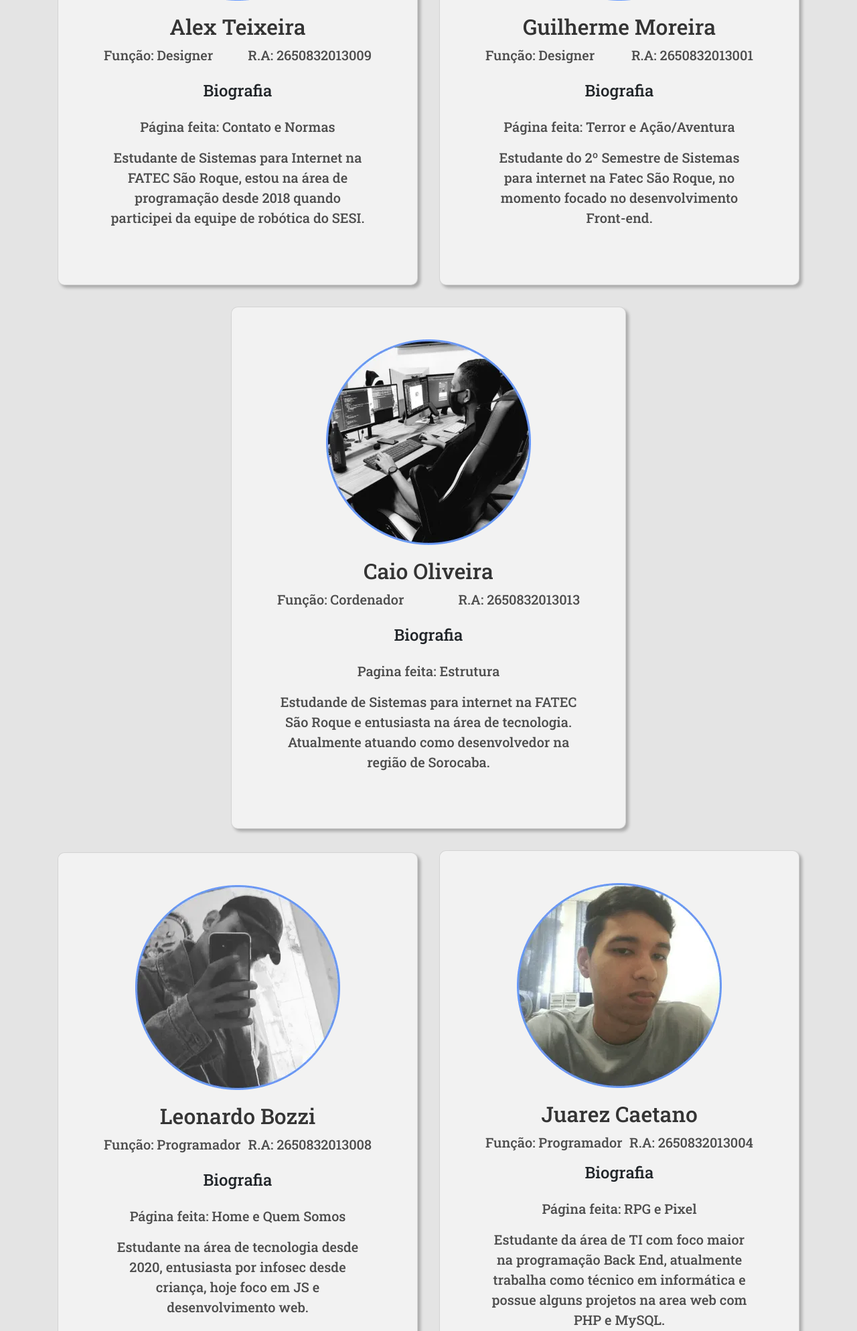
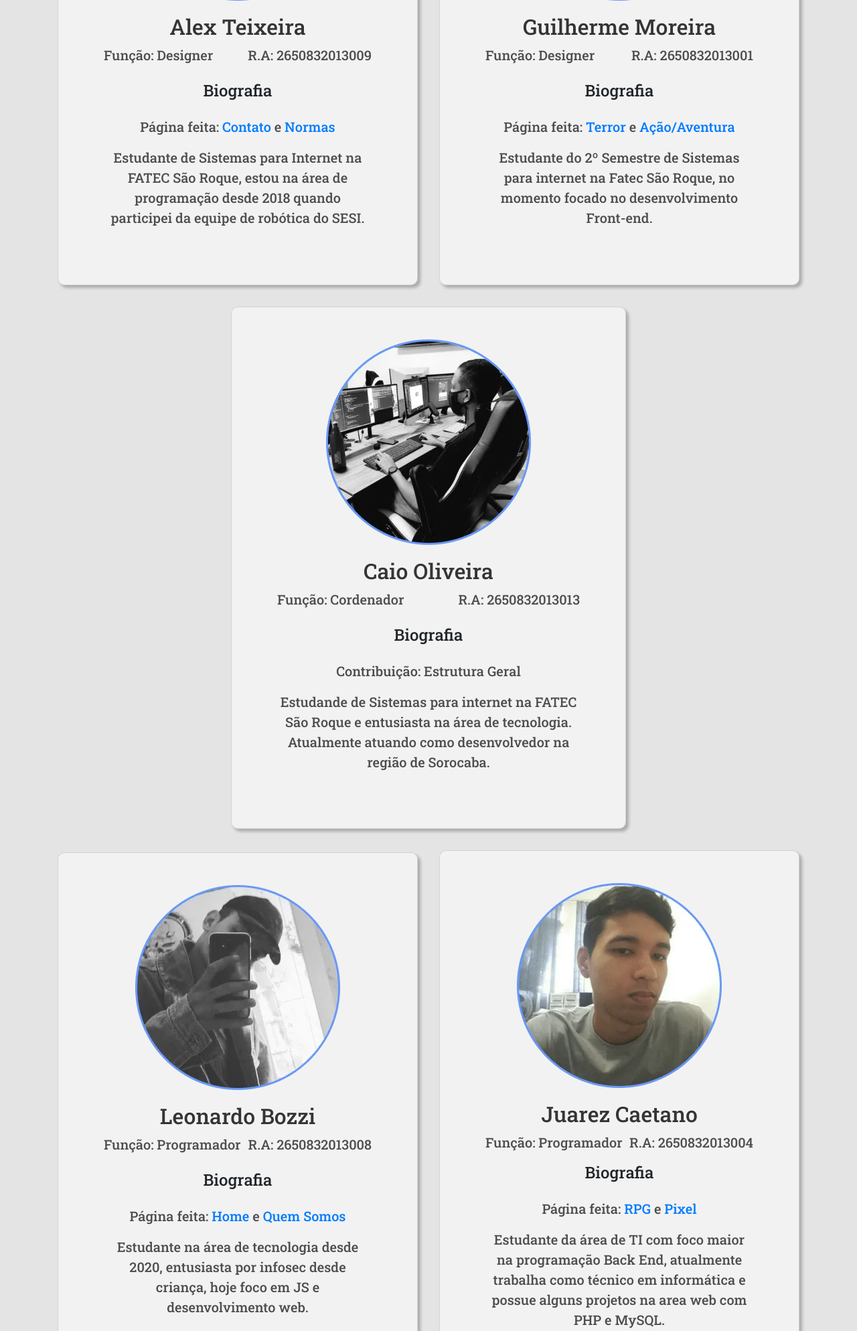
Before and after one commit to caioliveira277/projeto-integrador-2, a PHP site: page /index.php?view=quem-somos in a window 1280 px wide. Shown: the part 585-2573 px from the top of the page at 67% size. Run offline with PHP 8.4, Linux system fonts and the light colour scheme.

Commit message:
adicao de links na pagina quem somos

```diff
--- a/pages/quem-somos.php
+++ b/pages/quem-somos.php
@@ -12,7 +12,11 @@
                             <p>R.A: 2650832013009</p>
                         </div>
                         <h4 class="mb-4">Biografia</h4>
-                        <p>Página feita: Contato e Normas</p>
+                        <p>Página feita:
+                            <a href="./index.php?view=contato" target="_blank">Contato</a>
+                            e
+                            <a href="./index.php?view=normas-utilizacao" target="_blank">Normas</a>
+                        </p>
                         <p class="card-text">Estudante de Sistemas para Internet na FATEC São Roque, estou na área de programação desde 2018 quando participei da equipe de robótica do SESI.</p>
                     </div>
                 </div>
@@ -27,7 +31,12 @@
                             <p>R.A: 2650832013001</p>
                         </div>
                         <h4 class="mb-4">Biografia</h4>
-                        <p>Página feita: Terror e Ação/Aventura</p>
+                        <p>
+                            Página feita:
+                            <a href="./index.php?view=terror" target="_blank">Terror</a>
+                            e
+                            <a href="./index.php?view=acao-aventura" target="_blank">Ação/Aventura</a>
+                        </p>
                         <p class="card-text">Estudante do 2º Semestre de Sistemas para internet na Fatec São Roque, no momento  focado  no desenvolvimento Front-end.</p>
                     </div>
                 </div>
@@ -44,7 +53,7 @@
                             <p>R.A: 2650832013013</p>
                         </div>
                         <h4 class="mb-4">Biografia</h4>
-                        <p>Pagina feita: Estrutura</p>
+                        <p>Contribuição: Estrutura Geral</p>
                         <p class="card-text">Estudande de Sistemas para internet na FATEC São Roque e entusiasta na área de tecnologia. Atualmente atuando como desenvolvedor na região  de Sorocaba.</p>
                     </div>
                 </div>
@@ -61,7 +70,12 @@
                             <p>R.A: 2650832013008</p>
                         </div>
                         <h4 class="mb-4">Biografia</h4>
-                        <p>Página feita: Home e Quem Somos</p>
+                        <p>
+                            Página feita:
+                            <a href="./index.php" target="_blank">Home</a>
+                            e
+                            <a href="./index.php?view=quem-somos" target="_blank">Quem Somos</a>
+                        </p>
                         <p class="card-text">Estudante na área de tecnologia desde 2020,  entusiasta por infosec desde criança, hoje foco em JS e desenvolvimento web.</p>
                     </div>
                 </div>
@@ -76,7 +90,12 @@
                             <p>R.A: 2650832013004</p>
                         </div>
                         <h4 class="mb-4">Biografia</h4>
-                        <p>Página feita: RPG e Pixel</p>
+                        <p>
+                            Página feita:
+                            <a href="./index.php?view=rpg" target="_blank">RPG</a>
+                            e
+                            <a href="./index.php?view=pixel" target="_blank">Pixel</a>
+                        </p>
                         <p class="card-text">Estudante da área de TI com foco maior na programação Back End, atualmente trabalha como técnico em informática e possue alguns projetos na area web com PHP e MySQL.</p>
                     </div>
                 </div>
```
